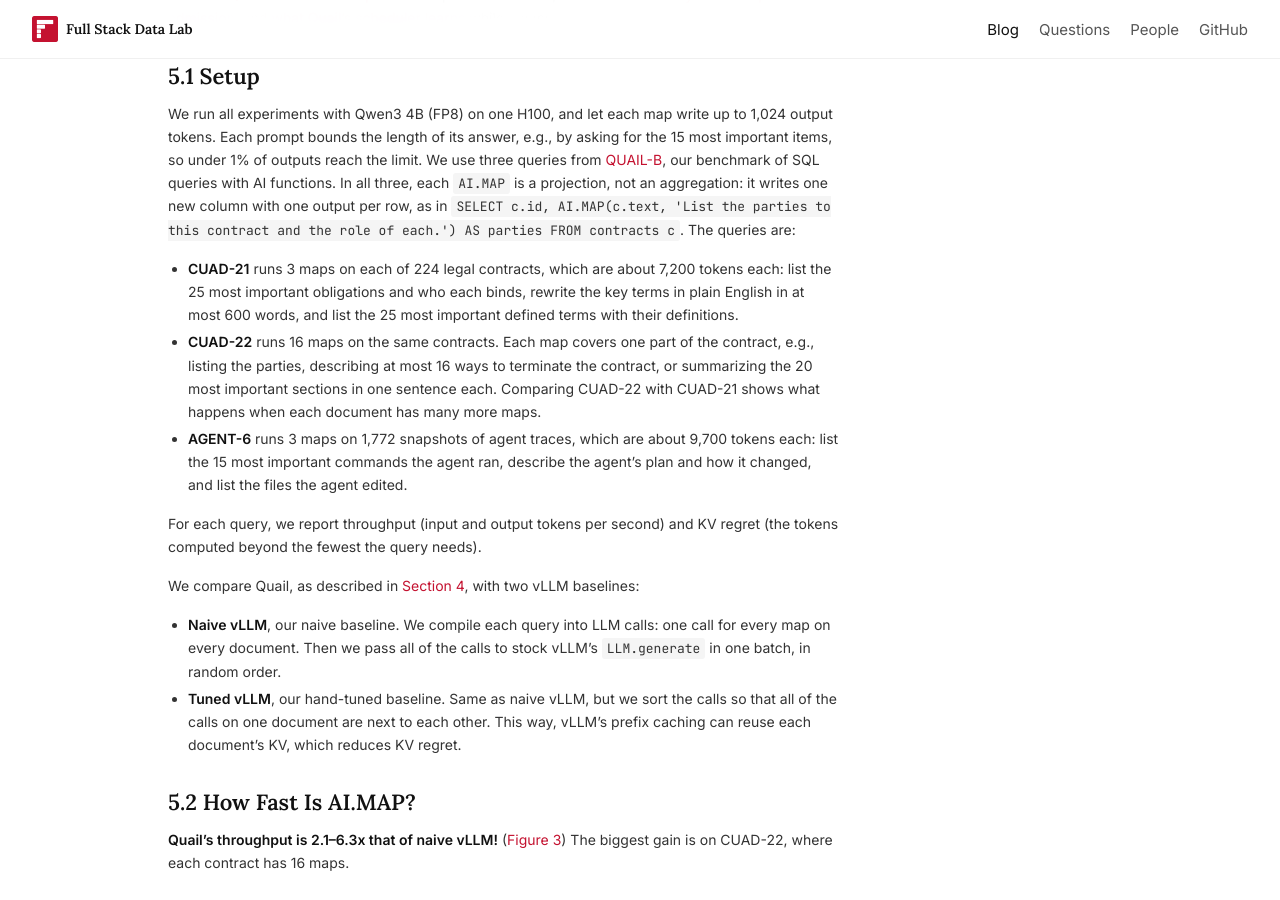
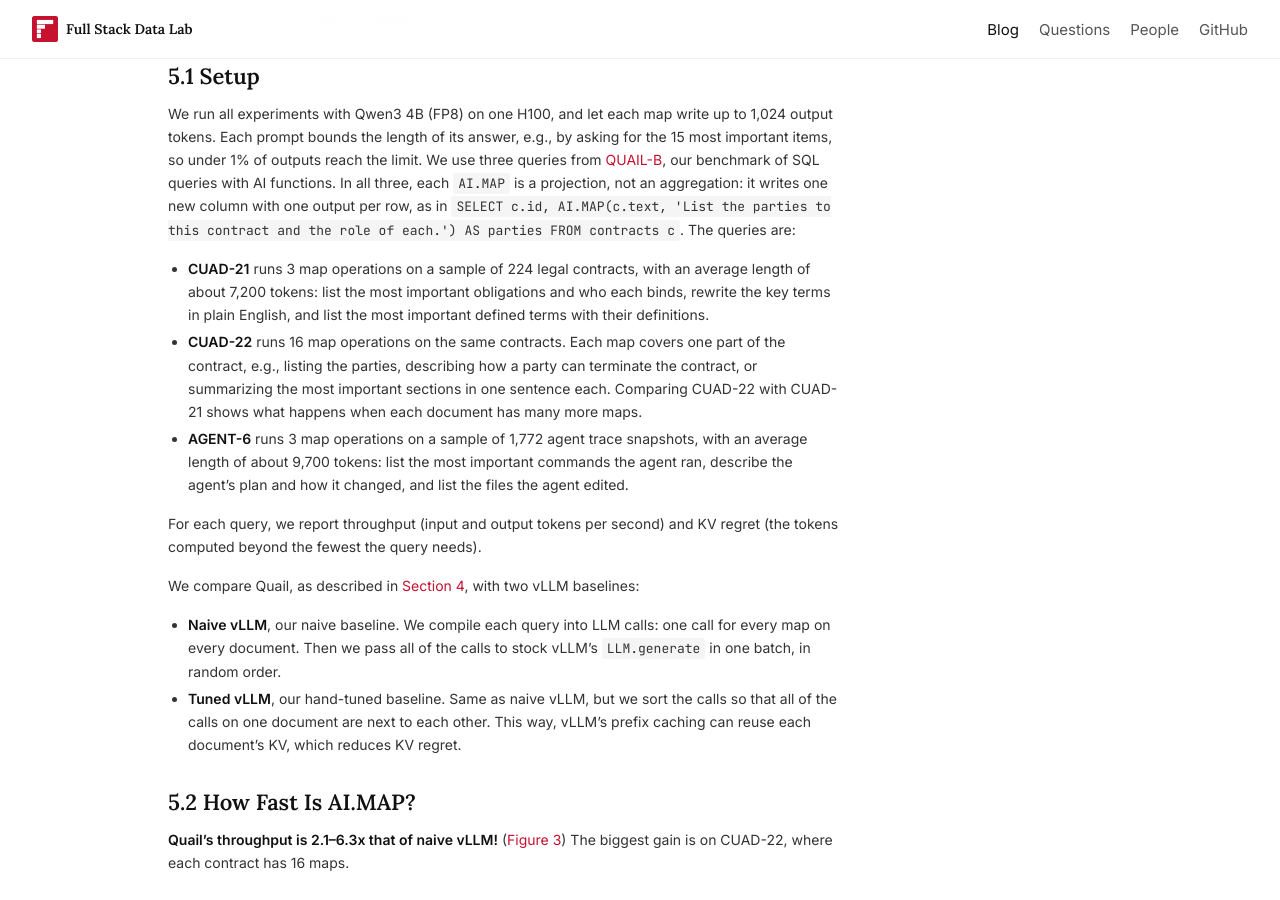
Before and after one commit to fsdatalab/fsdatalab.github.io, a Jekyll site: the page built from _posts/2026-11-03-ai-map.md, in a window 1280 px wide and 900 px high, scrolled down 5707 px. Built offline with Jekyll 4.4.1, drawn with Linux system fonts in a browser that asks for light colours.

Commit message:
Describe the AI.MAP queries by their operations and corpus sample
Co-Authored-By: Claude Opus 5.5 <noreply@anthropic.com>
Claude-Session: https://claude.ai/code/session_012G22YJx4kj4XdzctLAjr6j

```diff
--- a/_posts/2026-11-03-ai-map.md
+++ b/_posts/2026-11-03-ai-map.md
@@ -177,9 +177,9 @@ We'll start with our [setup](#51-setup): the model, the queries, and the systems
 
 We run all experiments with Qwen3 4B (FP8) on one H100, and let each map write up to 1,024 output tokens. Each prompt bounds the length of its answer, e.g., by asking for the 15 most important items, so under 1% of outputs reach the limit. We use three queries from [QUAIL-B](https://github.com/fsdatalab/quail-bench), our benchmark of SQL queries with AI functions. In all three, each `AI.MAP` is a projection, not an aggregation: it writes one new column with one output per row, as in `SELECT c.id, AI.MAP(c.text, 'List the parties to this contract and the role of each.') AS parties FROM contracts c`. The queries are:
 
-- **CUAD-21** runs 3 maps on each of 224 legal contracts, which are about 7,200 tokens each: list the 25 most important obligations and who each binds, rewrite the key terms in plain English in at most 600 words, and list the 25 most important defined terms with their definitions.
-- **CUAD-22** runs 16 maps on the same contracts. Each map covers one part of the contract, e.g., listing the parties, describing at most 16 ways to terminate the contract, or summarizing the 20 most important sections in one sentence each. Comparing CUAD-22 with CUAD-21 shows what happens when each document has many more maps.
-- **AGENT-6** runs 3 maps on 1,772 snapshots of agent traces, which are about 9,700 tokens each: list the 15 most important commands the agent ran, describe the agent's plan and how it changed, and list the files the agent edited.
+- **CUAD-21** runs 3 map operations on a sample of 224 legal contracts, with an average length of about 7,200 tokens: list the most important obligations and who each binds, rewrite the key terms in plain English, and list the most important defined terms with their definitions.
+- **CUAD-22** runs 16 map operations on the same contracts. Each map covers one part of the contract, e.g., listing the parties, describing how a party can terminate the contract, or summarizing the most important sections in one sentence each. Comparing CUAD-22 with CUAD-21 shows what happens when each document has many more maps.
+- **AGENT-6** runs 3 map operations on a sample of 1,772 agent trace snapshots, with an average length of about 9,700 tokens: list the most important commands the agent ran, describe the agent's plan and how it changed, and list the files the agent edited.
 
 For each query, we report throughput (input and output tokens per second) and KV regret (the tokens computed beyond the fewest the query needs).
 
```
